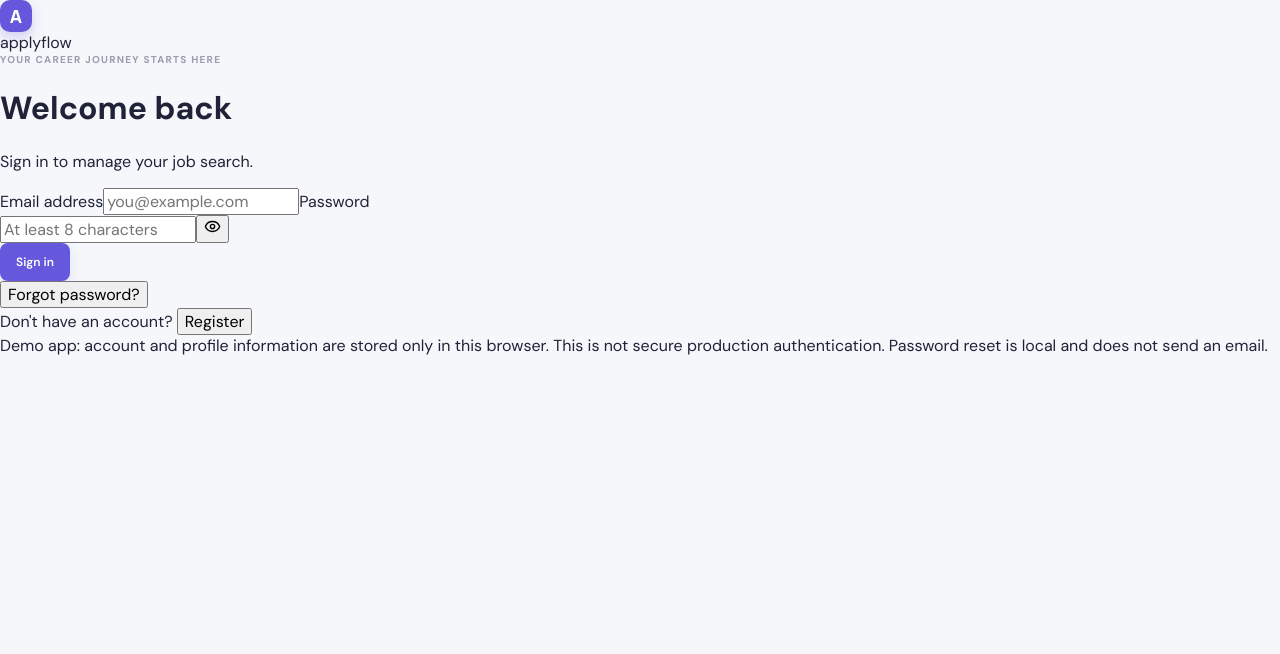
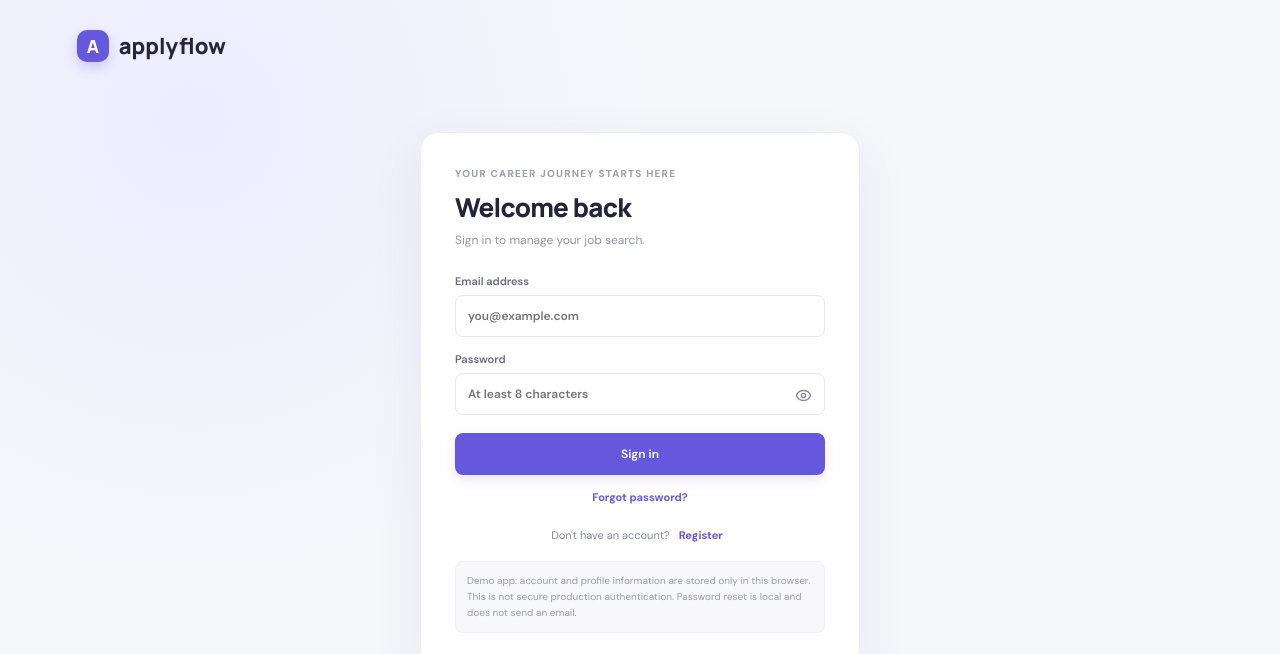
Before and after one commit to Mohamedhansath/smart-job-application-tracker, a React (Vite) app: page / in a window 1280 px wide. Shown: the top 654 px of the page. Built offline with nearby package versions, Linux system fonts and the light colour scheme.

Commit message:
Style authentication, career profile and job listings

```diff
--- a/src/styles.css
+++ b/src/styles.css
@@ -96,3 +96,43 @@ button:focus-visible, a:focus-visible, input:focus-visible, select:focus-visible
 @media (prefers-reduced-motion: reduce) {
   *, *::before, *::after { scroll-behavior: auto !important; animation-duration: .01ms !important; transition-duration: .01ms !important; }
 }
+
+
+/* Authentication, career profile and job discovery */
+.auth-screen{min-height:100vh;display:grid;place-items:center;padding:28px 16px;background:radial-gradient(circle at 15% 15%,#eeecff 0,transparent 35%),#f5f7fb}
+.auth-brand{display:flex;align-items:center;gap:10px;font:800 22px Manrope,sans-serif;color:#25263b;position:absolute;top:30px;left:clamp(20px,6vw,80px)}
+.auth-card{width:min(440px,100%);background:#fff;border:1px solid #eceef4;border-radius:18px;padding:34px;box-shadow:0 18px 55px #29284a12}
+.auth-card h1{font:800 26px Manrope,sans-serif;letter-spacing:-.7px;margin:9px 0 6px;color:#22243a}
+.auth-subtitle{font-size:12px;color:#9295a7;margin:0 0 24px;line-height:1.6}
+.auth-card form{display:grid;gap:15px}
+.auth-card label{display:grid;gap:7px;font-size:11px;font-weight:600;color:#686b7f}
+.auth-card input{width:100%;border:1px solid #e6e7ee;border-radius:8px;padding:12px;outline:0;font-size:12px;color:#34364b}
+.auth-card input:focus{border-color:#8e84e9;box-shadow:0 0 0 3px #6558dc12}
+.password-wrap{position:relative}.password-wrap input{padding-right:44px}.password-wrap button{position:absolute;right:5px;top:5px;width:34px;height:34px;border:0;background:transparent;color:#888ba0;display:grid;place-items:center}
+.auth-submit{width:100%;padding:13px;margin-top:3px}.auth-error{background:#fff0f0;color:#c45865;border-radius:7px;padding:10px;font-size:11px;line-height:1.5}
+.text-link,.auth-switch button{border:0;background:transparent;color:#6558dc;font-size:11px;font-weight:700}.text-link{display:block;margin:14px auto 0}.auth-switch{text-align:center;margin-top:22px;color:#85889a;font-size:11px}.privacy-note{font-size:10px;line-height:1.6;color:#9a9cad;background:#f8f8fc;border:1px solid #efeff5;border-radius:8px;padding:11px;margin-top:18px}
+.profile-chip{width:31px;height:31px;border:0;border-radius:50%;background:#eeeaff;color:#6558dc;font-weight:700}
+.jobs-toolbar{display:flex;gap:10px;margin:0 0 18px}.jobs-toolbar .search-box{max-width:460px;height:40px}.jobs-toolbar select{border:1px solid #e9eaf0;border-radius:7px;padding:0 12px;background:#fff;color:#686b7f;font-size:11px}
+.job-count{display:flex;align-items:center;gap:7px;color:#777a8d;font-size:11px;background:#fff;border:1px solid #e9eaf0;border-radius:8px;padding:10px 12px}
+.jobs-grid{display:grid;grid-template-columns:repeat(2,minmax(0,1fr));gap:15px}
+.job-card{background:#fff;border:1px solid #eaecf2;border-radius:12px;padding:19px;box-shadow:0 3px 12px #26284a06;min-width:0}
+.job-card-top{display:flex;align-items:center;justify-content:space-between;margin-bottom:14px}
+.job-card h3{font:700 15px Manrope,sans-serif;color:#292b40;margin:0 0 5px}
+.job-company{font-size:11px;color:#6558dc}
+.job-type{font-size:10px;color:#6f64c9;background:#f0efff;border-radius:20px;padding:6px 9px}
+.job-meta{display:grid;gap:7px;margin:14px 0;color:#85889a;font-size:10px}
+.job-meta span{display:flex;align-items:center;gap:6px}
+.job-card p{font-size:11px;color:#85889a;line-height:1.6;min-height:36px;margin:0 0 12px}
+.job-skills{font-size:10px;color:#777a8d;background:#f8f8fc;border-radius:7px;padding:9px;line-height:1.5}
+.job-card-bottom{display:flex;align-items:center;justify-content:space-between;gap:8px;margin-top:15px}
+.job-card-bottom>strong{font-size:11px;color:#34364b}
+.job-card-bottom .primary-button{padding:9px 11px;font-size:10px}
+.applied-button{background:#e8f8f0;color:#2c9d70;box-shadow:none;cursor:default}
+.applied-button:hover{background:#e8f8f0;transform:none}
+.profile-modal{width:min(760px,100%)}
+.profile-modal .form-grid{gap:13px}
+.profile-modal .modal-header{gap:15px}
+.profile-modal .modal-header>div{min-width:0}
+.profile-modal .modal-header .subtitle{max-width:550px;margin-top:7px}
+.profile-modal .privacy-note{margin-top:16px}
+@media(max-width:760px){.auth-brand{position:static;margin:0 auto 22px;justify-content:center}.auth-screen{display:block;padding-top:35px}.auth-card{margin:0 auto;padding:25px 20px}.jobs-grid{grid-template-columns:1fr}.jobs-toolbar{display:grid;grid-template-columns:1fr 115px}.jobs-toolbar .search-box{width:100%;min-width:0}.job-card p{min-height:0}.profile-modal .form-grid{grid-template-columns:1fr}.profile-modal .full-span{grid-column:auto}}
```
